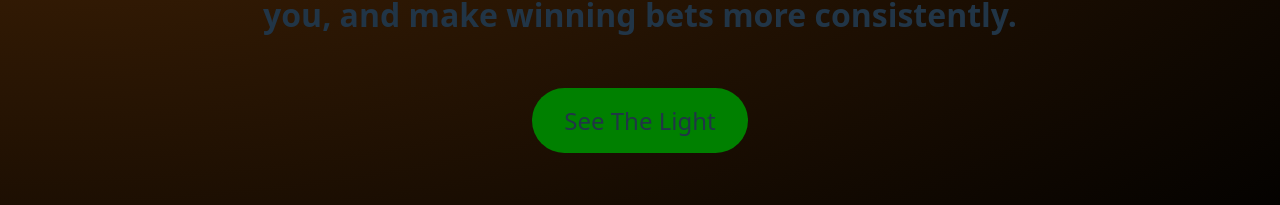
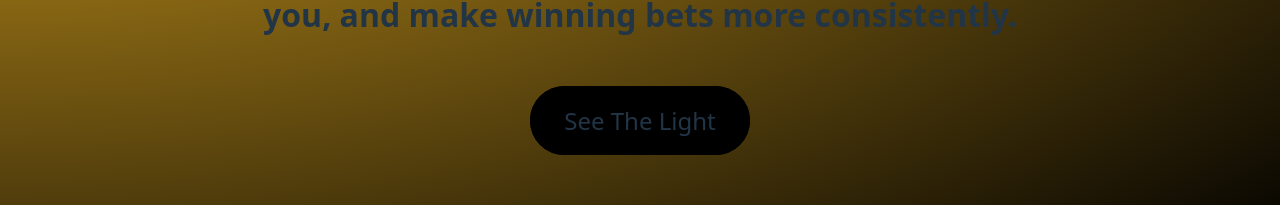
Before and after one commit to mattywentworth/sunlight-trades, a React (Vite) app: page / in a window 1280 px wide. Shown: the part 391-596 px from the top of the page. Built offline with nearby package versions, Linux system fonts and the light colour scheme; no server answers; what @polygon.io/client-js, twelvedata would draw is missing.

Commit message:
Add homepage styling and proper url redirect when buying and selling existing assets

```diff
--- a/src/components/account/AssetBought.jsx
+++ b/src/components/account/AssetBought.jsx
@@ -9,7 +9,7 @@ import { AssetThesis } from './AssetThesis';
 import { AssetAIAnalysis } from './AssetAIAnalysis';
 import { AssetSell } from './AssetSell';
 import { AssetUpdate } from './AssetUpdate';
-import { useParams } from 'react-router';
+import { useParams, useNavigate } from 'react-router';
 import { useSelector, useDispatch } from 'react-redux';
 import { selectAccountAssets, updateAsset, sellAsset, fetchTickerPriceOnLoad } from '../../features/assets/accountAssetsSlice';
 import { convertDateToText } from '../../utils/dates';
@@ -22,8 +22,10 @@ import { callChatGPTForHoldPrompt } from '../../utils/aiAnalysisAPICall';
 
 export const AssetBought = () => {
 
+    const navigate = useNavigate();
     const params = useParams();
     const assetIDParam = parseInt(params.assetID);
+    const userID = params.user;
     const accountAssets = useSelector(selectAccountAssets);
     const currentAsset = accountAssets.find(asset => asset.assetId === assetIDParam);
     const {ticker, companyName, confidenceLevel, thesis, logo, costBasis, totalGainLoss, watchBuySell, aiAnalysis} = currentAsset;
@@ -140,6 +142,12 @@ export const AssetBought = () => {
     const handleSell = (e) => {
         e.preventDefault();
         dispatch(sellAsset({assetIDParam, updatedThesis, updatedConfidenceLevel, nextAction}));
+        if (nextAction === 'Sell') {
+            navigate(`/account/${userID}/sold/${assetIDParam}`)
+        } else if (nextAction === 'Buy') {
+            navigate(`/account/${userID}/bought/${assetIDParam}`)
+        }
+
         setUpdateInProgress(false);
         setSellInProgress(false);
         setUpdatedConfidenceLevel(5);
--- a/src/components/account/AssetConfidenceLevelUpdateInput.jsx
+++ b/src/components/account/AssetConfidenceLevelUpdateInput.jsx
@@ -15,7 +15,7 @@ export const AssetConfidenceLevelUpdateInput = ( { updateInProgress, sellInProgr
 
     return (
         <form className={updateInProgress || sellInProgress ? styles.containerShow : styles.containerHide}>
-            <label for='confidence-level-update'>New confidence level:</label>
+            <label for='confidence-level-update'>Select your new confidence level:</label>
             <input className={styles.rangeInput} type='range' id='confidence-level-update' name='confidence-level-update' min={1} max={10} step={1} value={updatedConfidenceLevel}  onChange={handleChange} list='markers-confidence-level-update'></input>
             <p>{updatedConfidenceLevel}</p>
             {/*<datalist id='markers-confidence-level-update'>
--- a/src/components/home/Hero.module.css
+++ b/src/components/home/Hero.module.css
@@ -1,7 +1,7 @@
 .container {
     text-align: center;
     padding: 6rem 3rem 8rem 3rem;
-    background-image: radial-gradient(ellipse at top left, #4f2906, black);
+    background-image: radial-gradient(ellipse at top left,/* #4f2906,*/ goldenrod, black);
 
 }
 
@@ -39,8 +39,14 @@
 .heroLink {
     font-size: 1.5rem;
     padding: 1rem 2rem;
-    background-color: green;
+    background-color: black;
+    border: 2px solid black;
     border-radius: 50px;
+}
+
+.heroLink:hover {
+    background-color: goldenrod;
+    color: black;
 }
 
 @media screen and (max-width: 860px) {
--- a/src/features/assets/accountAssetsSlice.js
+++ b/src/features/assets/accountAssetsSlice.js
@@ -1,6 +1,7 @@
 import { createSlice, createAsyncThunk } from '@reduxjs/toolkit';
 import { convertDateToText } from '../../utils/dates';
 import twelvedata from 'twelvedata';
+import { useNavigate, useParams } from 'react-router';
 
 const twelvedataAPIKey = import.meta.env.VITE_API_KEY_TWELVEDATA;
 
@@ -254,7 +255,7 @@ export const accountAssetsSlice = createSlice({
                     dateAdded: dateObject,
                     dateAddedReadable: readableDate,
                     level: updatedConfidenceLevel
-                })
+                });
             } else {
                 alert('Error: could not find requested asset.');
             };
@@ -264,7 +265,7 @@ export const accountAssetsSlice = createSlice({
     extraReducers: (builder) => { //Given how heavy this is on API calls, this should only be called once per day on the weekend
         builder
             .addCase(fetchTickerPriceOnLoad.pending, (state, action) => {
-                console.log('pending');
+                console.log('pending');//state.fetchTickerPriceOnLoad.pending = true;
             })
             .addCase(fetchTickerPriceOnLoad.fulfilled, (state, action) => {
                 //alert(action.payload.price);
@@ -286,7 +287,7 @@ export const accountAssetsSlice = createSlice({
 
             })
             .addCase(fetchTickerPriceOnLoad.rejected, (state, action) => {
-                alert('rejected');
+                alert('There was an error finding the current stock price.');
             })
     }
 })
```
